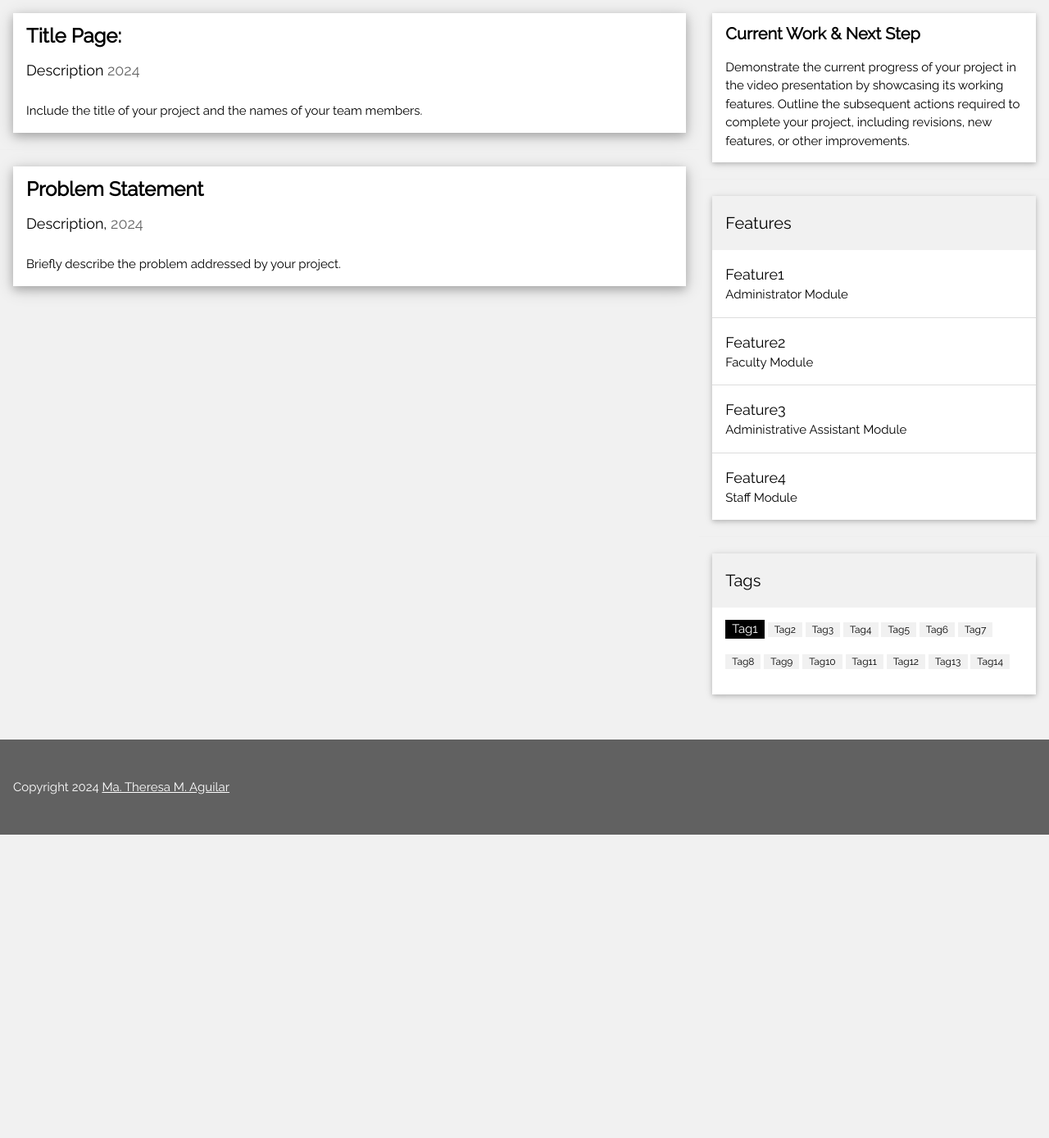
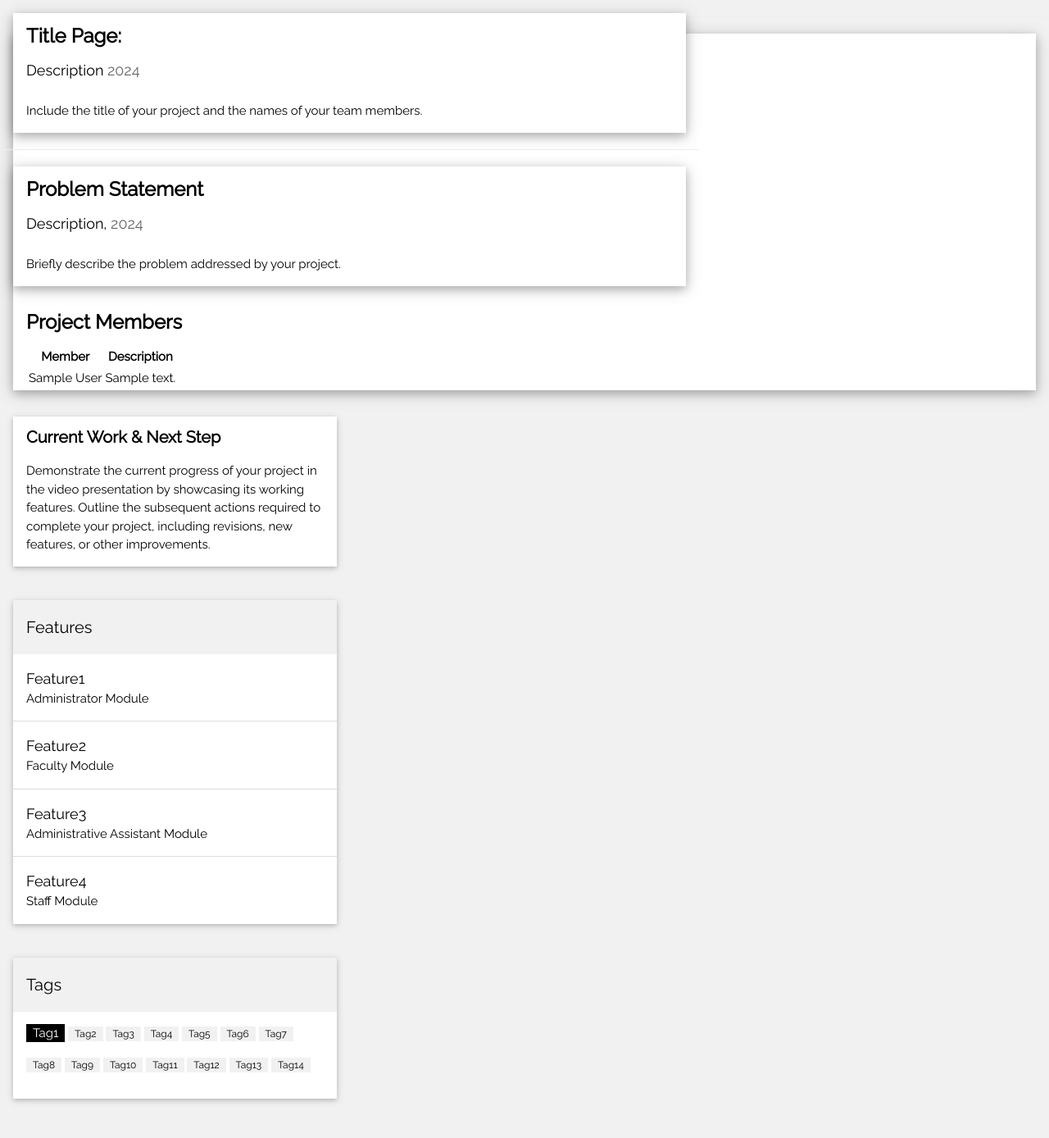
Before and after one commit to memparonda/M5-Lesson-1-2-Paronda, a Django app: page / in a window 1280 px wide. Shown: the part 181-1569 px from the top of the page at 82% size. Before the commit the page ends 1199 px from the top, so only its background shows below. Run offline with Django 5.2, Linux system fonts and the light colour scheme; tables that the repository leaves empty hold one stand-in row (values such as "Sample post").

Commit message:
Add files via upload

```diff
--- a/app/admin.py
+++ b/app/admin.py
@@ -1,3 +1,6 @@
 from django.contrib import admin
 
 # Register your models here.
+from .models import Member
+
+admin.site.register(Member)
--- a/app/models.py
+++ b/app/models.py
@@ -1,3 +1,8 @@
 from django.db import models
 
 # Create your models here.
+class Member(models.Model):
+    name=models.CharField(max_length=255)
+    description=models.TextField()
+    def _str_(self):
+        return self.name
--- a/app/templates/index.html
+++ b/app/templates/index.html
@@ -73,6 +73,31 @@
             </div>
 
         </div>
+
+        <hr>
+
+        <!-- Members -->
+        <div class="w3-card-4 w3-margin w3-white">
+         <div class="w3-container">
+            <h3><b>Project Members</b></h3>
+        </div>
+
+        <div class="w3-container">
+            <table>
+                <tr>
+                    <th>Member </th>
+                    <th>Description</th>
+                </tr>
+                <tr>
+                    {% for x in obj %}
+                    <td>{{x.name}}</td>
+                    <td>{{x.description}}</td>
+                </tr>
+            {% endfor %}
+            </table>
+        </div>
+
+    </div>
 
         <!-- Introduction -->
         <div class="w3-col l4">
--- a/app/views.py
+++ b/app/views.py
@@ -1,5 +1,11 @@
 from django.shortcuts import render
+from .models import Member
+
 
 # Create your views here.
 def index(request):
-    return render(request, 'index.html')
+    obj =Member.objects.all()
+    context={
+        "obj":obj,
+    }
+    return render(request, 'index.html', context)
```
Also changed, not shown: my_app_parondazc22/settings.py (+6 -2 lines), app/migrations/0001_initial.py (added).
